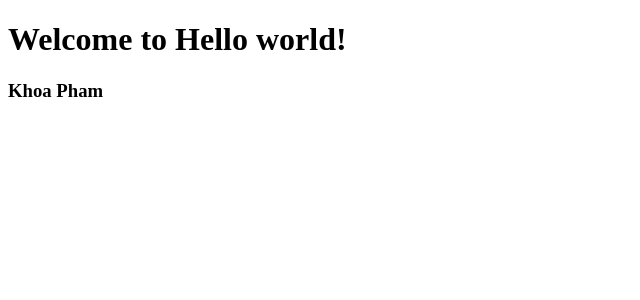
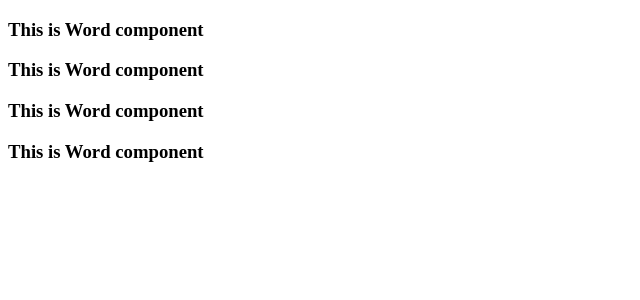
Before and after one commit to dokhoacoder/learn-angular, an Angular app: page / in a window 1280 px wide. Shown: the top 300 px of the page, without its empty margins (0-640 px from the left). Built offline with nearby package versions, Linux system fonts and the light colour scheme.

Commit message:
tao component thu cong

```diff
--- a/src/app/app.component.html
+++ b/src/app/app.component.html
@@ -1,4 +1,4 @@
-<h1>
-  Welcome to {{title}}!
-</h1>
-<h3>Khoa Pham</h3>
+<app-word></app-word>
+<app-word></app-word>
+<app-word></app-word>
+<app-word></app-word>
--- a/src/app/app.module.ts
+++ b/src/app/app.module.ts
@@ -2,10 +2,12 @@ import { BrowserModule } from '@angular/platform-browser';
 import { NgModule } from '@angular/core';
 
 import { AppComponent } from './app.component';
+import { WordComponent } from './word.component';
 
 @NgModule({
   declarations: [
-    AppComponent
+    AppComponent,
+    WordComponent
   ],
   imports: [
     BrowserModule
--- /dev/null
+++ b/src/app/word.component.ts
@@ -0,0 +1,8 @@
+import { Component } from '@angular/core';
+
+@Component({
+    template: '<h3>This is Word component</h3>',
+    selector: 'app-word'
+})
+
+export class WordComponent {}
```
